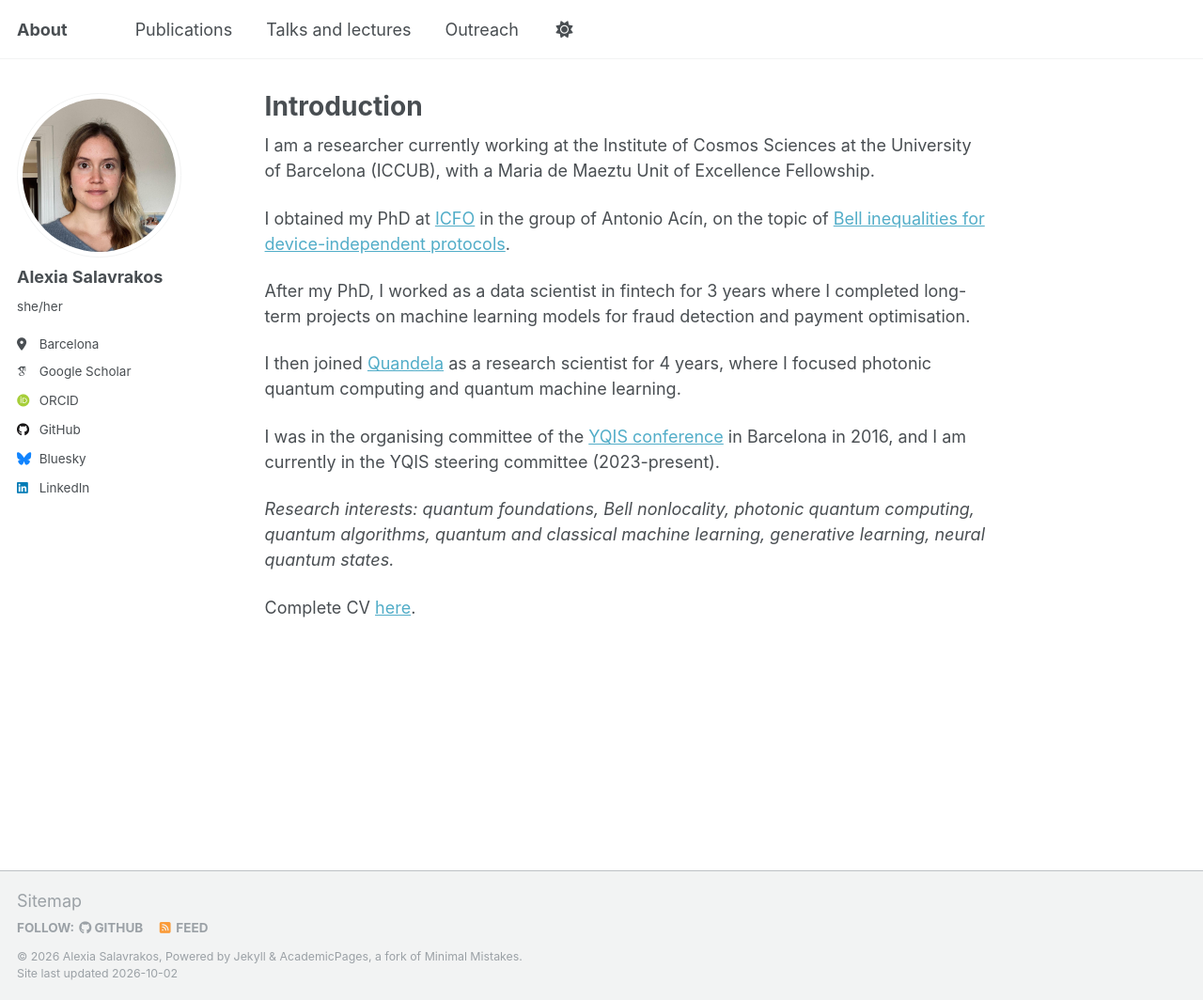
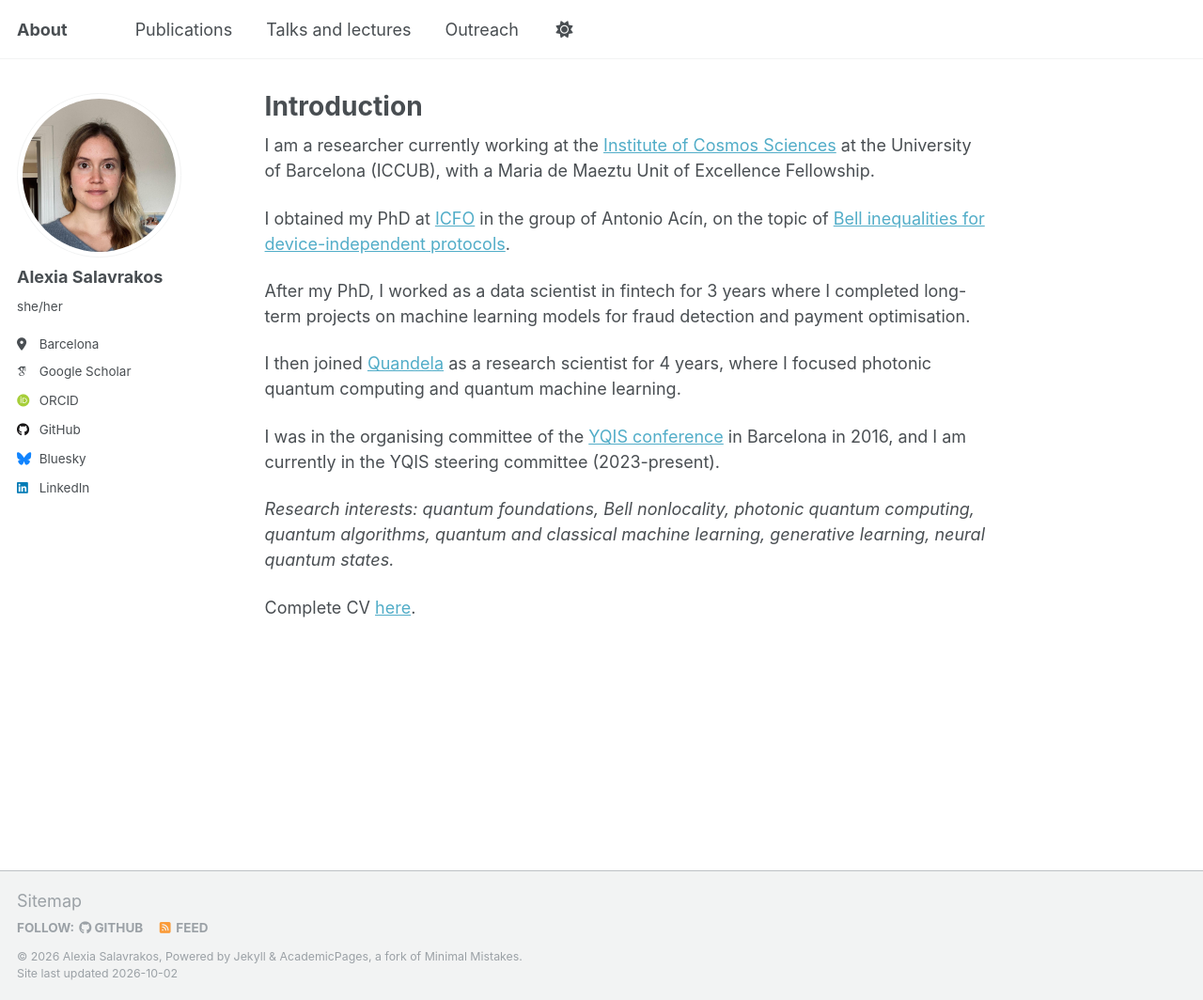
Before and after one commit to alexiasalavrakos/alexiasalavrakos.github.io, a Jekyll site: the page built from _pages/about.md, in a window 1280 px wide and 1064 px high. Shown: the whole window at 94% size. Built offline with Jekyll 4.4.1, drawn with Linux system fonts in a browser that asks for light colours; some web fonts are replaced; part of the change alters nothing that is shown.

```diff
--- a/_pages/about.md
+++ b/_pages/about.md
@@ -7,7 +7,7 @@ redirect_from:
   - /about.html
 ---
 
-I am a researcher currently working at the Institute of Cosmos Sciences at the University of Barcelona (ICCUB), with a Maria de Maeztu Unit of Excellence Fellowship.
+I am a researcher currently working at the [Institute of Cosmos Sciences](https://icc.ub.edu) at the University of Barcelona (ICCUB), with a Maria de Maeztu Unit of Excellence Fellowship.
 
 I obtained my PhD at [ICFO](https://www.icfo.eu/) in the group of Antonio Acín, on the topic of [Bell inequalities for device-independent protocols](https://upcommons.upc.edu/handle/2117/131434).
 
```
